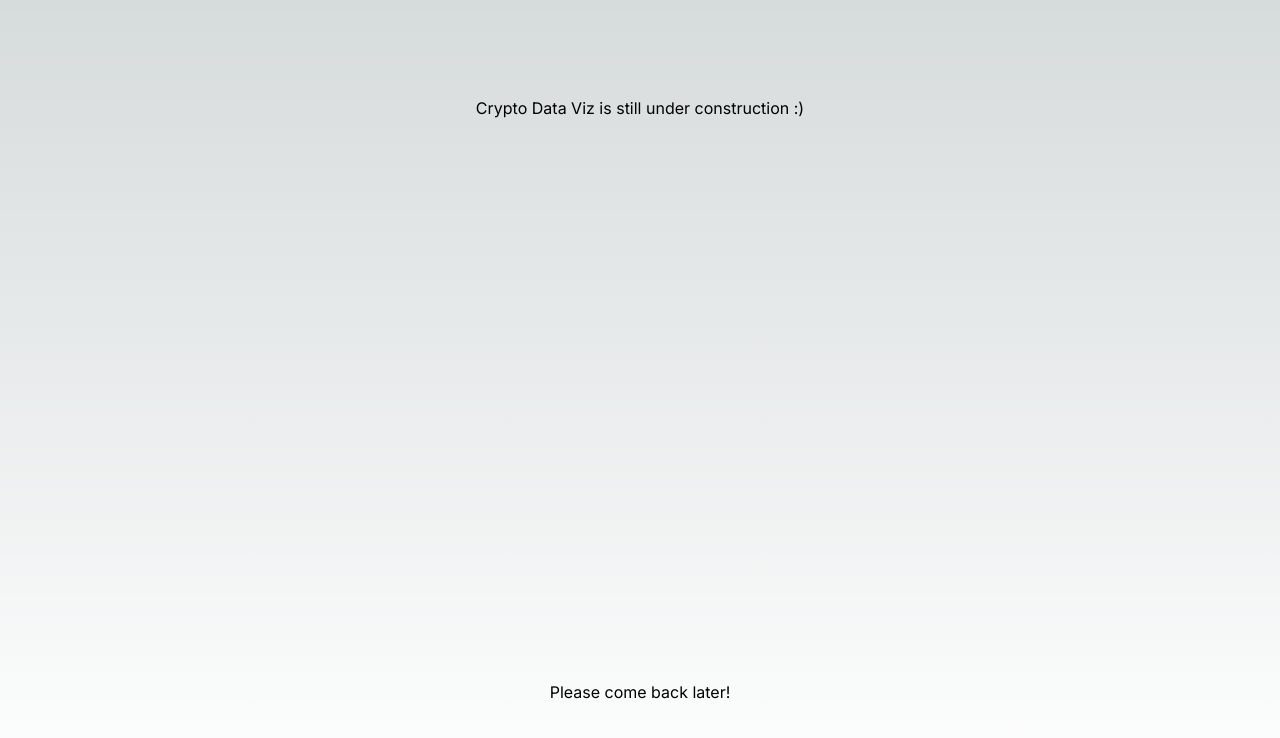
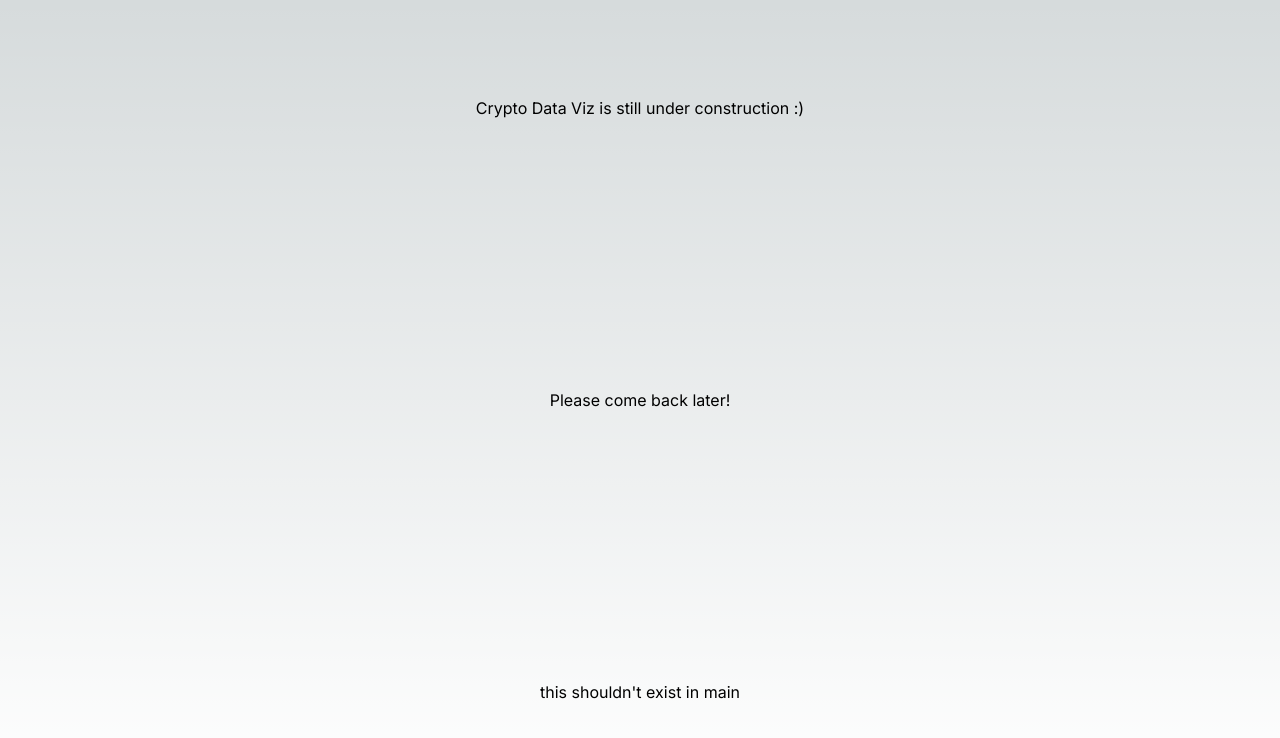
Before and after one commit to antonydesigns/cryptodataviz, a Next.js app: page / in a window 1280 px wide. Shown: the top 738 px of the page. Built offline with nearby package versions, Linux system fonts and the light colour scheme.

Commit message:
test in dev

```diff
--- a/app/page.tsx
+++ b/app/page.tsx
@@ -5,6 +5,7 @@ export default function Home() {
     <main className="flex min-h-screen flex-col items-center justify-between p-24">
       <p>Crypto Data Viz is still under construction :)</p>
       <p>Please come back later!</p>
+      <p>this shouldn't exist in main</p>
     </main>
   );
 }
```
